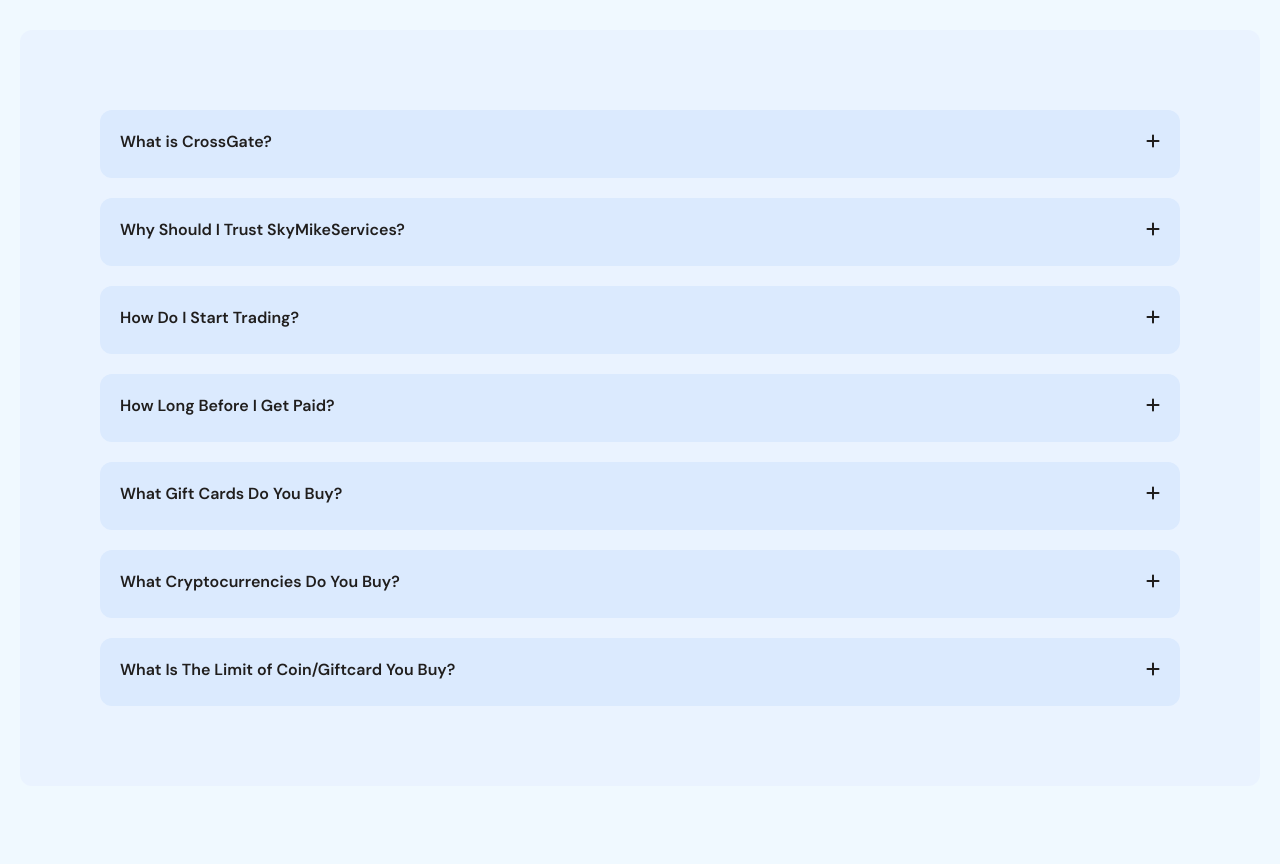
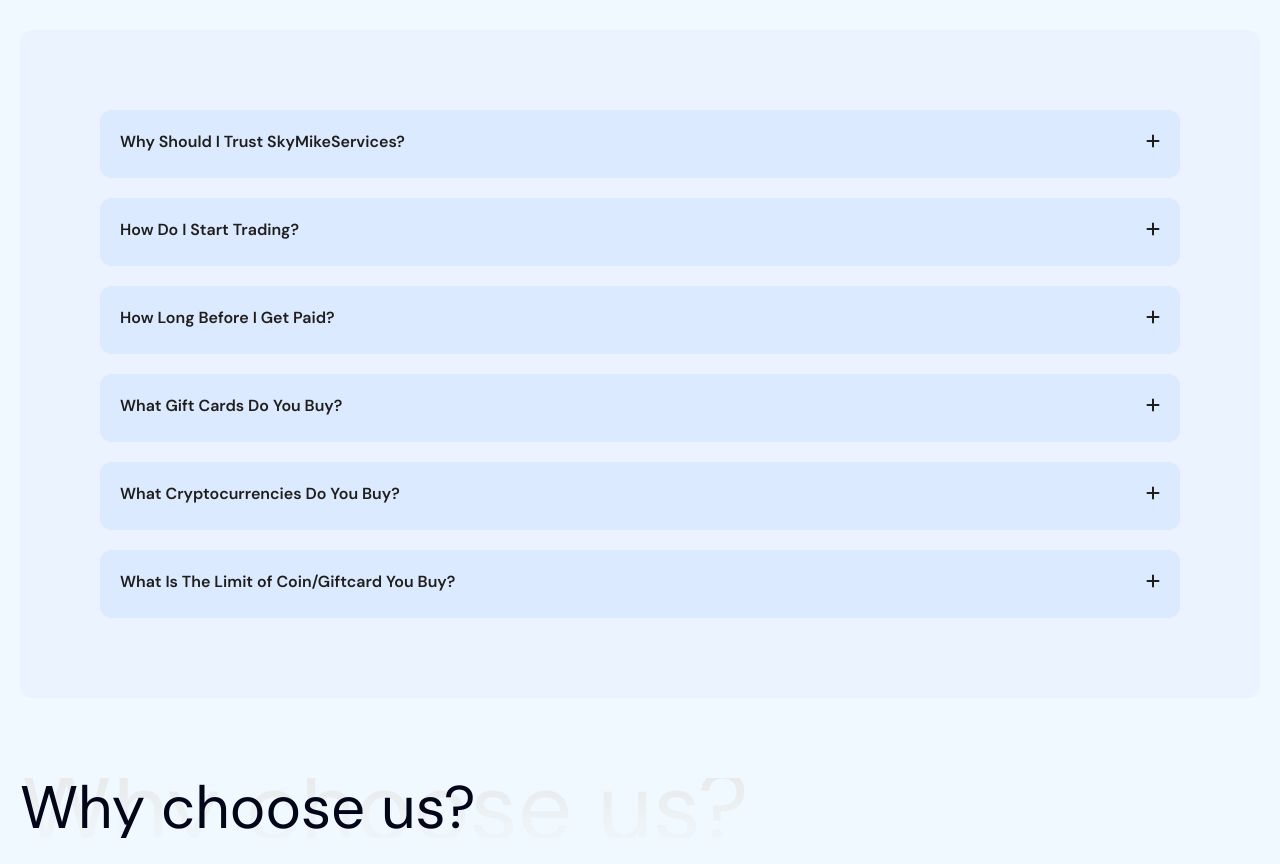
Before and after one commit to GeekyCoder25/skymike, a Next.js app: page / in a window 1280 px wide. Shown: the part 5020-5884 px from the top of the page. Built offline with nearby package versions, Linux system fonts and the light colour scheme.

Commit message:
update FAQs

```diff
--- a/src/app/components/FAQs.tsx
+++ b/src/app/components/FAQs.tsx
@@ -3,11 +3,6 @@
 import HeaderGradient from './HeaderGradient';
 
 const faqs = [
-	{
-		question: 'What is CrossGate?',
-		answer:
-			'CrossGate is a secure cross-chain asset transfer platform that enables users to move their digital assets seamlessly between different blockchain networks.',
-	},
 	{
 		question: 'Why Should I Trust SkyMikeServices?',
 		answer:
```
